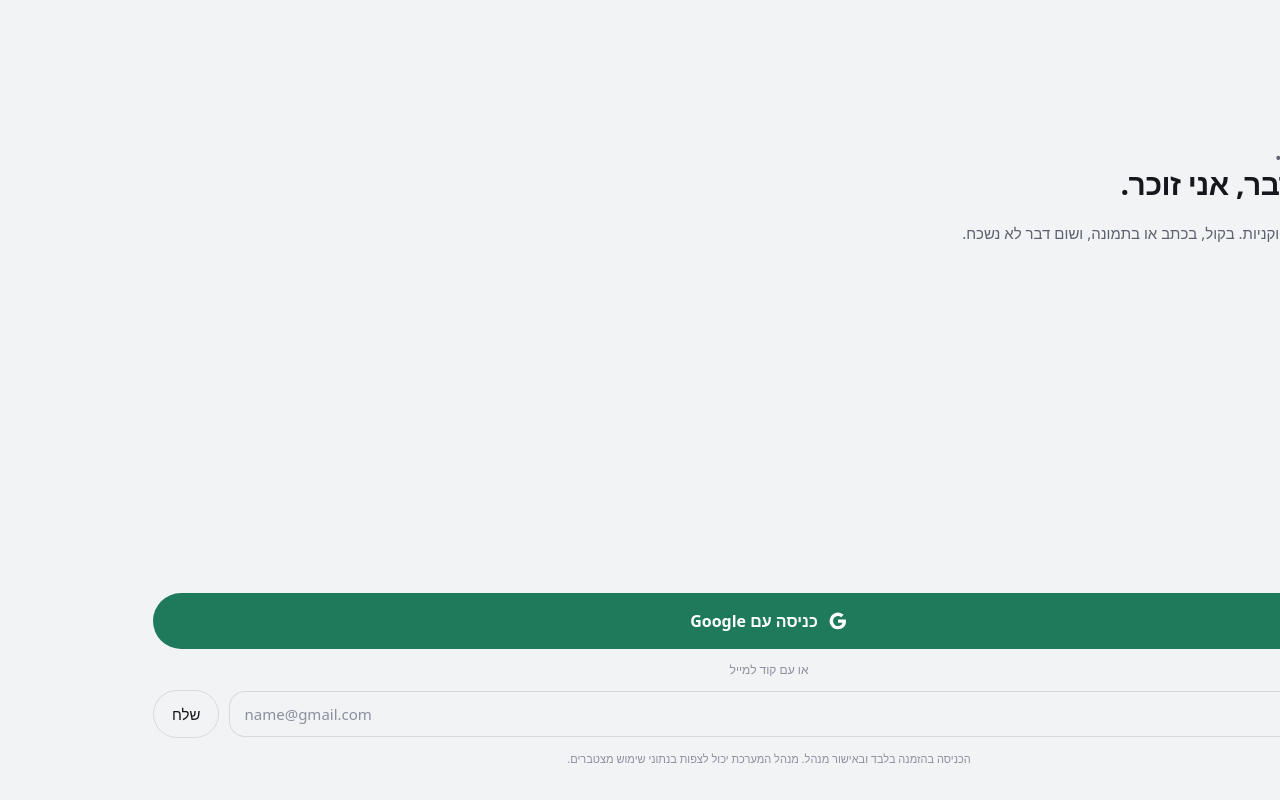
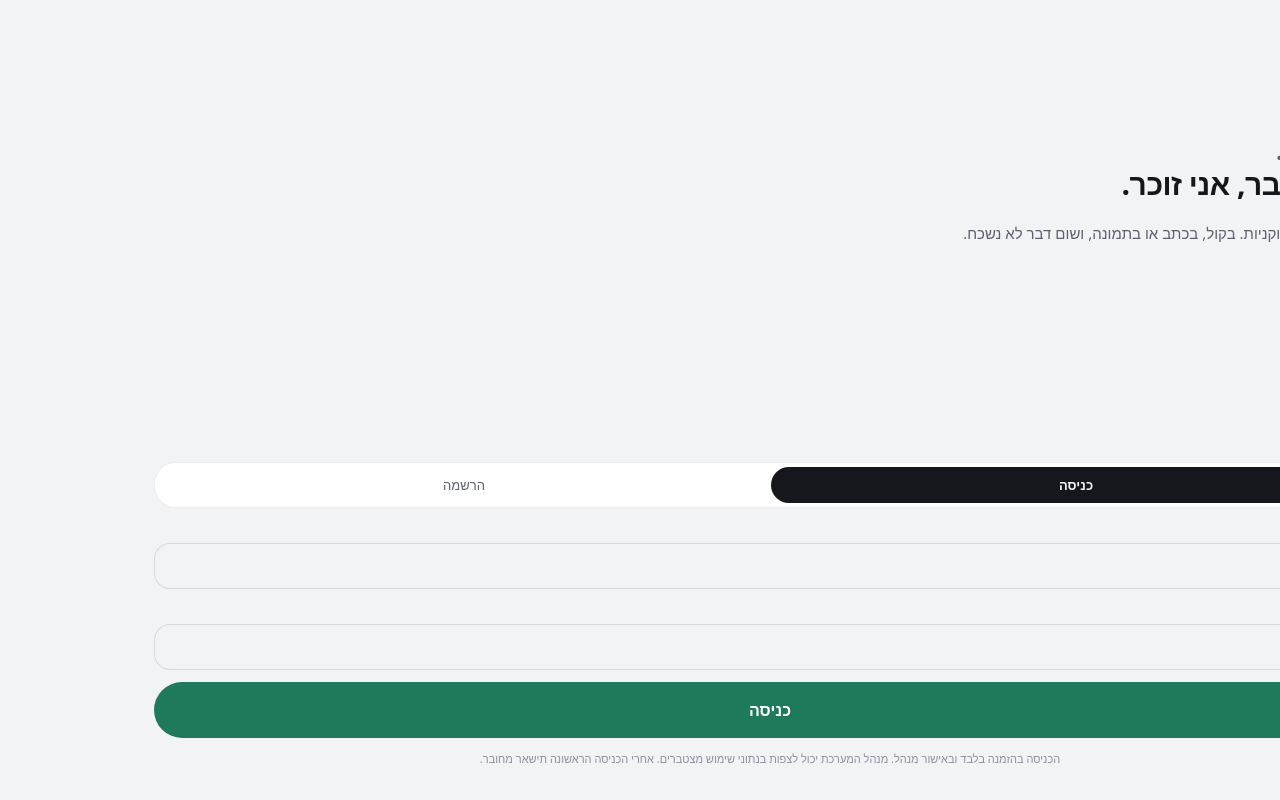
Before and after one commit to idonahumap-coder/daber-elai, a React (Vite) app: page / in a window 1280 px wide. Built offline with nearby package versions, Linux system fonts and the light colour scheme; a web font is replaced by a local one.

Commit message:
כניסה עם מייל וסיסמה
Co-Authored-By: Claude Opus 5.5 <noreply@anthropic.com>
Claude-Session: https://claude.ai/code/session_012Xttaxgfyk8qGiggm4zwxy

```diff
--- a/src/pages/Login.tsx
+++ b/src/pages/Login.tsx
@@ -3,30 +3,31 @@ import { supabase } from '../lib/supabase'
 import { Icon } from '../components/Icon'
 
 export default function Login() {
+  const [mode, setMode] = useState<'signin' | 'signup'>('signin')
+  const [name, setName] = useState('')
   const [email, setEmail] = useState('')
-  const [sent, setSent] = useState(false)
-  const [code, setCode] = useState('')
+  const [password, setPassword] = useState('')
   const [busy, setBusy] = useState(false)
   const [err, setErr] = useState('')
+  const [info, setInfo] = useState('')
   const redirect = window.location.origin + window.location.pathname
 
-  const google = async () => {
-    setErr('')
-    const { error } = await supabase.auth.signInWithOAuth({ provider: 'google', options: { redirectTo: redirect, queryParams: { prompt: 'select_account' } } })
-    if (error) setErr('הכניסה עם גוגל עוד לא מוגדרת. נסה עם מייל.')
-  }
-  const sendCode = async () => {
+  const submit = async (e: React.FormEvent) => {
+    e.preventDefault()
+    setErr(''); setInfo('')
     if (!email.includes('@')) { setErr('כתובת מייל לא תקינה'); return }
-    setBusy(true); setErr('')
-    const { error } = await supabase.auth.signInWithOtp({ email, options: { emailRedirectTo: redirect } })
+    if (password.length < 8) { setErr('הסיסמה צריכה להיות לפחות 8 תווים'); return }
+    setBusy(true)
+    if (mode === 'signin') {
+      const { error } = await supabase.auth.signInWithPassword({ email: email.trim(), password })
+      if (error) setErr(error.message.includes('confirm') ? 'צריך קודם לאשר את המייל (בדוק את תיבת הדואר)' : 'מייל או סיסמה לא נכונים')
+    } else {
+      if (!name.trim()) { setErr('איך לקרוא לך?'); setBusy(false); return }
+      const { data, error } = await supabase.auth.signUp({ email: email.trim(), password, options: { data: { full_name: name.trim() }, emailRedirectTo: redirect } })
+      if (error) setErr(error.message.includes('registered') ? 'המייל הזה כבר רשום. עבור ל"כניסה".' : 'ההרשמה נכשלה. נסה שוב.')
+      else if (!data.session) setInfo('נשלח אליך מייל לאישור הכתובת. אחרי האישור, חזור לכאן והיכנס.')
+    }
     setBusy(false)
-    if (error) setErr('לא הצלחתי לשלוח. נסה שוב בעוד דקה.'); else setSent(true)
-  }
-  const verify = async () => {
-    setBusy(true); setErr('')
-    const { error } = await supabase.auth.verifyOtp({ email, token: code.trim(), type: 'email' })
-    setBusy(false)
-    if (error) setErr('הקוד לא נכון או שפג תוקפו')
   }
 
   return (
@@ -36,29 +37,20 @@ export default function Login() {
         <h1 className="hero"><span className="light">דבר אליי.</span>אתה מדבר, אני זוכר.</h1>
         <p className="muted" style={{ margin: 0, lineHeight: 1.6 }}>משימות, רעיונות וקניות. בקול, בכתב או בתמונה, ושום דבר לא נשכח.</p>
       </div>
-      <div className="col" style={{ gap: 12 }}>
-        <button className="btn lg primary block" onClick={google}>
-          <svg width="20" height="20" viewBox="0 0 24 24" aria-hidden="true"><path fill="currentColor" d="M21.6 12.2c0-.7-.1-1.4-.2-2H12v3.8h5.4a4.6 4.6 0 0 1-2 3v2.5h3.2c1.9-1.7 3-4.3 3-7.3zM12 22c2.7 0 5-.9 6.6-2.4l-3.2-2.5c-.9.6-2 1-3.4 1-2.6 0-4.8-1.8-5.6-4.1H3.1v2.6A10 10 0 0 0 12 22zM6.4 14c-.2-.6-.3-1.3-.3-2s.1-1.4.3-2V7.4H3.1a10 10 0 0 0 0 9.2L6.4 14zM12 5.9c1.5 0 2.8.5 3.8 1.5l2.9-2.9A10 10 0 0 0 3.1 7.4L6.4 10c.8-2.3 3-4.1 5.6-4.1z" /></svg>
-          כניסה עם Google
-        </button>
-        <div className="row dim small" style={{ justifyContent: 'center' }}>או עם קוד למייל</div>
-        {!sent ? (
-          <div className="row">
-            <input type="email" inputMode="email" dir="ltr" placeholder="name@gmail.com" value={email} onChange={(e) => setEmail(e.target.value)} aria-label="מייל" />
-            <button className="btn" onClick={sendCode} disabled={busy}>{busy ? '...' : 'שלח'}</button>
-          </div>
-        ) : (
-          <div className="col">
-            <div className="small muted">שלחתי קוד ל-{email}. הקלד אותו כאן, או לחץ על הקישור במייל.</div>
-            <div className="row">
-              <input inputMode="numeric" dir="ltr" placeholder="קוד" value={code} onChange={(e) => setCode(e.target.value)} aria-label="קוד" />
-              <button className="btn primary" onClick={verify} disabled={busy || code.length < 6}>כניסה</button>
-            </div>
-          </div>
-        )}
+      <form className="col" style={{ gap: 12 }} onSubmit={submit}>
+        <div className="seg">
+          <button type="button" className={mode === 'signin' ? 'on' : ''} onClick={() => { setMode('signin'); setErr('') }}>כניסה</button>
+          <button type="button" className={mode === 'signup' ? 'on' : ''} onClick={() => { setMode('signup'); setErr('') }}>הרשמה</button>
+        </div>
+        {mode === 'signup' && <div className="field"><label htmlFor="nm">שם</label><input id="nm" value={name} onChange={(e) => setName(e.target.value)} autoComplete="name" /></div>}
+        <div className="field"><label htmlFor="em">מייל</label><input id="em" type="email" inputMode="email" dir="ltr" autoComplete="email" value={email} onChange={(e) => setEmail(e.target.value)} /></div>
+        <div className="field"><label htmlFor="pw">סיסמה</label><input id="pw" type="password" dir="ltr" autoComplete={mode === 'signin' ? 'current-password' : 'new-password'} value={password} onChange={(e) => setPassword(e.target.value)} />
+          {mode === 'signup' && <span className="xs dim">לפחות 8 תווים</span>}</div>
         {err && <div className="small" style={{ color: 'var(--danger)' }}>{err}</div>}
-        <div className="xs dim" style={{ textAlign: 'center', lineHeight: 1.6 }}>הכניסה בהזמנה בלבד ובאישור מנהל. מנהל המערכת יכול לצפות בנתוני שימוש מצטברים.</div>
-      </div>
+        {info && <div className="banner">{info}</div>}
+        <button className="btn lg primary block" disabled={busy}>{busy ? 'רגע...' : mode === 'signin' ? 'כניסה' : 'הרשמה'}</button>
+        <div className="xs dim" style={{ textAlign: 'center', lineHeight: 1.6 }}>הכניסה בהזמנה בלבד ובאישור מנהל. מנהל המערכת יכול לצפות בנתוני שימוש מצטברים. אחרי הכניסה הראשונה תישאר מחובר.</div>
+      </form>
     </div>
   )
 }
```
